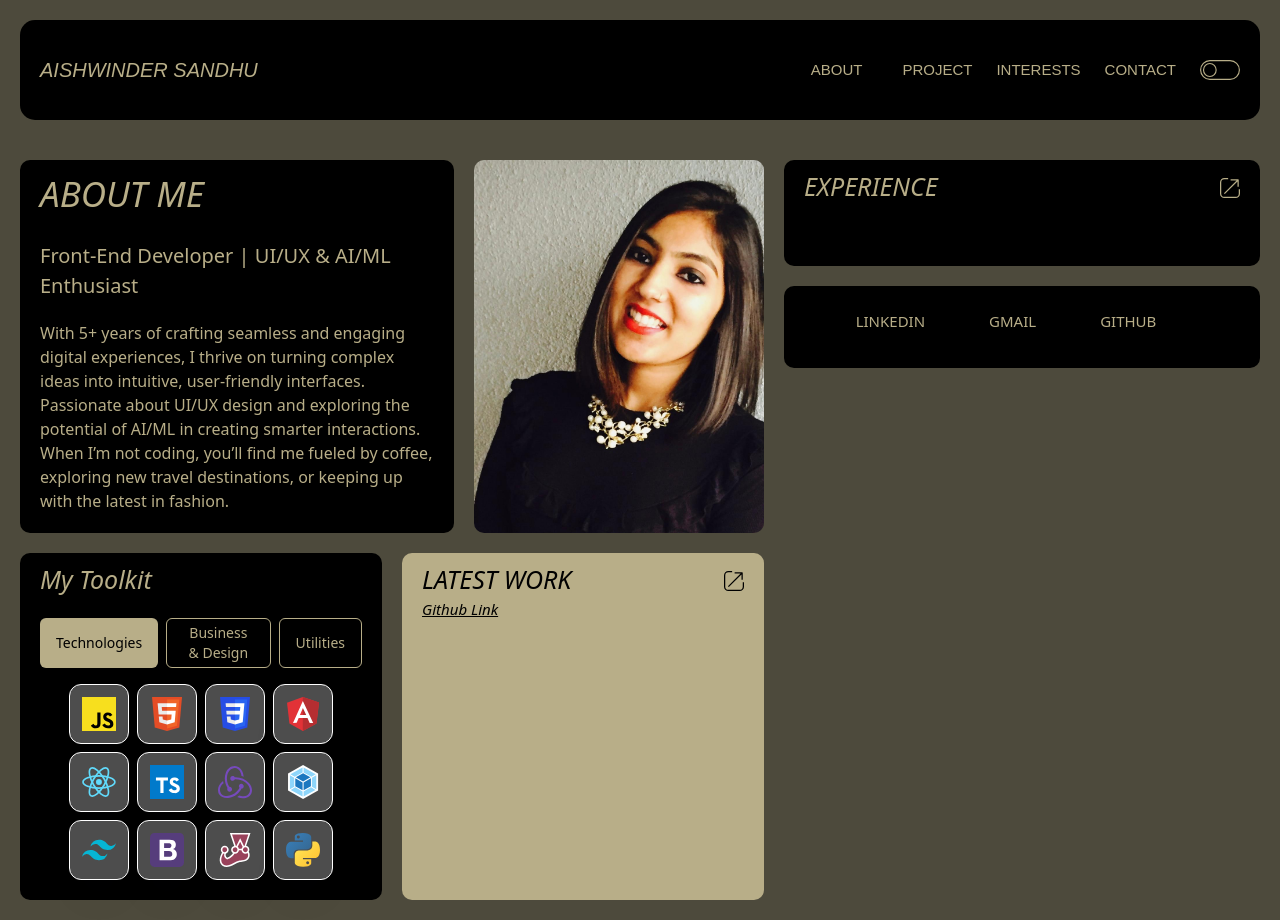
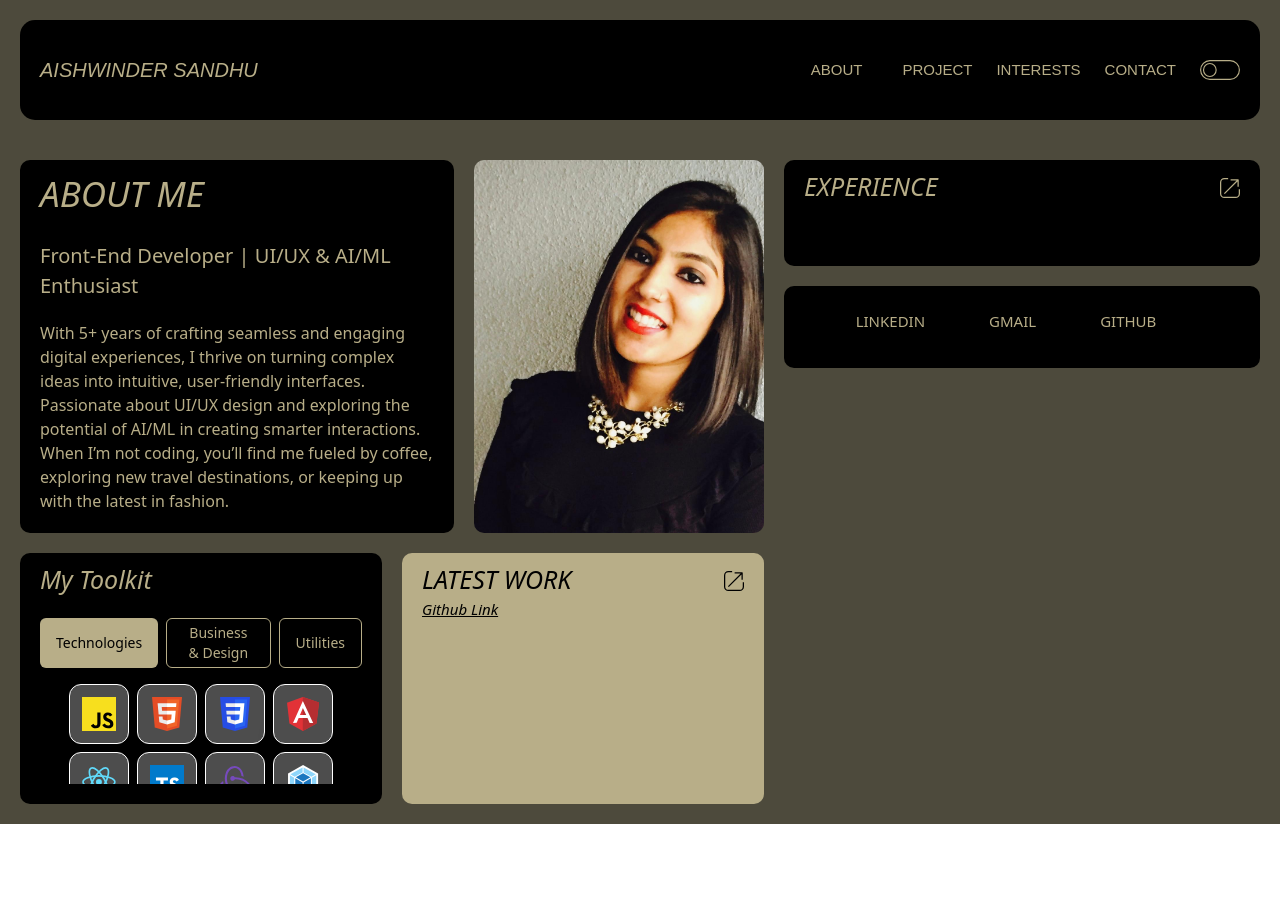
Before and after one commit to aishwindersandhu/portfolio, a React (Vite) app: page / in a window 1280 px wide. After the commit the page ends 824 px from the top, so only its background shows below. Built offline with nearby package versions, Linux system fonts and the light colour scheme.

Commit message:
Changes to techstack content

```diff
--- a/src/components/TechStack.tsx
+++ b/src/components/TechStack.tsx
@@ -6,7 +6,7 @@ import { StackTabs } from "./techStackTabs";
 export const TechStack = () => {
   const { lightMode } = useContext(ThemeContext);
   const styles = {
-    techSectionClass: `${lightMode ? `bg-[#EAE4D7]` : `bg-black`} tech-stack-section h-full pt-2 p-5`
+    techSectionClass: `${lightMode ? `bg-[#EAE4D7]` : `bg-black`} tech-stack-section pt-2 p-5`
   }
 
   return (
--- a/src/components/techStackTabs.tsx
+++ b/src/components/techStackTabs.tsx
@@ -115,7 +115,7 @@ export const StackTabs = () => {
         ))}
       </div>
       {/* Tab content */}
-      <div className="px-3 rounded-lg text-center">
+      <div className="px-3 rounded-lg text-center relative h-[100px] overflow-y-auto custom-scrollbar custom-scrollbar-dark dark:custom-scrollbar-light">
         {
           categories.map((tab)=>{
             if(tab.name === activeTab){
--- a/src/index.css
+++ b/src/index.css
@@ -15,3 +15,35 @@
     width: 100%;
     padding: 20px;
 }
+.custom-scrollbar::-webkit-scrollbar {
+  width: 8px; /* width of the scrollbar */
+}
+
+.custom-scrollbar-dark::-webkit-scrollbar-track {
+  background:  #B8AE88; /* background of the track */
+  border-radius: 8px;
+}
+
+.custom-scrollbar-dark::-webkit-scrollbar-thumb {
+  background-color: #000; /* color of the thumb */
+  border-radius: 8px;
+  border: 0.5px solid #B8AE88; /* optional border around thumb */
+}
+
+.custom-scrollbar-light::-webkit-scrollbar-thumb:hover {
+  cursor: pointer;
+}
+.custom-scrollbar-light::-webkit-scrollbar-track {
+  background:  #B8AE88; /* background of the track */
+  border-radius: 8px;
+}
+
+.custom-scrollbar-light::-webkit-scrollbar-thumb {
+  background-color: #000; /* color of the thumb */
+  border-radius: 8px;
+  border: 0.5px solid #B8AE88; /* optional border around thumb */
+}
+
+.custom-scrollbar-light::-webkit-scrollbar-thumb:hover {
+  cursor: pointer;
+}
```
Also changed, not shown: src/components/TabComponent.tsx (+4 -4 lines).
